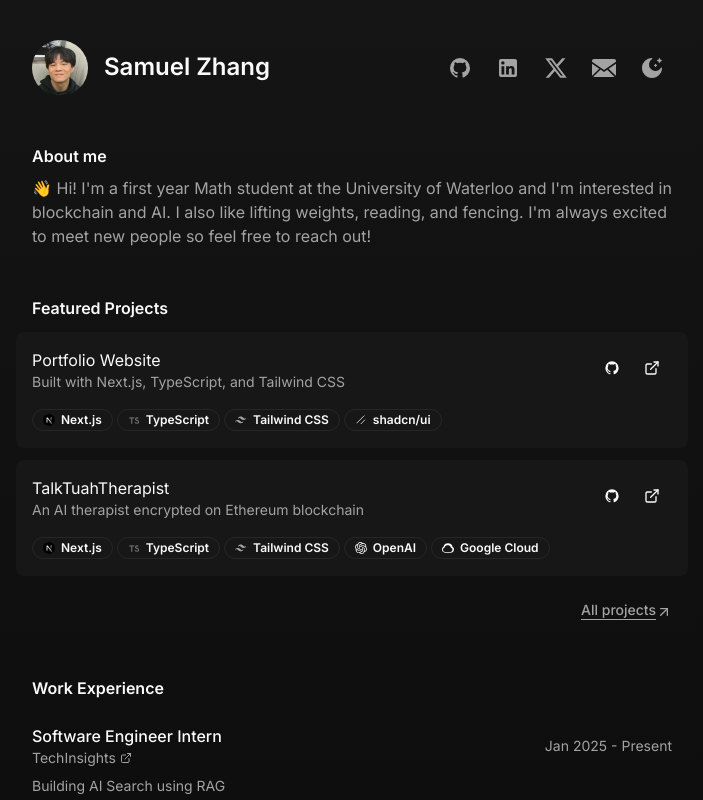
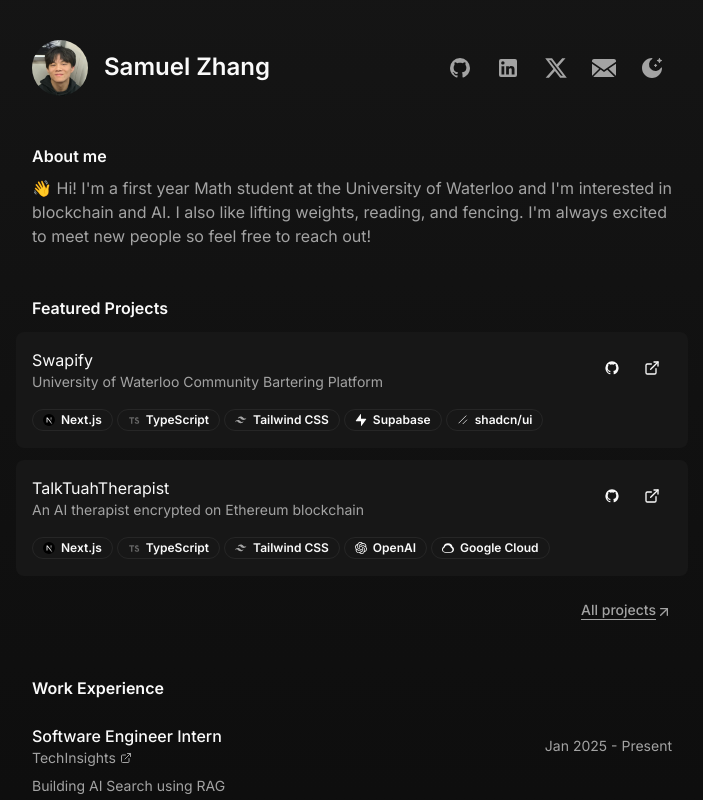
Before and after one commit to SamuelZ12/personal-website, a Next.js app: page / in a window 1280 px wide. Shown: the top 800 px of the page, without its empty margins (288-991 px from the left). Built offline with nearby package versions, Linux system fonts and the light colour scheme.

Commit message:
Update projects

```diff
--- a/src/components/icons.tsx
+++ b/src/components/icons.tsx
@@ -224,6 +224,20 @@ export const Icons = {
                 fill='#003DFF'
                 fillRule='nonzero'
                 d='M256.001 0C116.099 0 2.048 112.803.027 252.232c-2.053 141.606 112.839 258.945 254.458 259.764 43.739.253 85.859-10.44 123.269-30.768 3.647-1.981 4.211-6.996 1.107-9.748l-23.955-21.236c-4.868-4.315-11.798-5.535-17.785-2.988-26.111 11.112-54.486 16.785-83.723 16.427-114.436-1.4-206.894-96.614-205.069-211.043C50.13 139.658 142.597 48.301 256.001 48.301l207.698.004v369.163l-117.84-104.702c-3.813-3.389-9.659-2.726-12.732 1.344-18.916 25.043-49.724 40.624-83.95 38.259-47.474-3.279-85.939-41.497-89.501-88.948-4.249-56.604 40.605-104.024 96.325-104.024 50.393 0 91.891 38.787 96.225 88.073.385 4.384 2.367 8.474 5.66 11.395l30.687 27.205c3.484 3.086 9.01 1.195 9.866-3.378 2.214-11.831 2.989-24.164 2.121-36.81-4.943-72.076-63.322-130.06-135.43-134.504-82.671-5.095-151.783 59.571-153.98 140.642-2.142 79 62.589 147.108 141.596 148.852 32.987.728 63.558-9.645 88.269-27.612l153.97 136.492c6.602 5.85 17.015 1.164 17.015-7.656V9.717c0-5.366-4.348-9.715-9.714-9.715L256.001 0z'
+            />
+        </svg>
+    ),
+    supabase: (props: LucideProps) => (
+        <svg
+            xmlns='http://www.w3.org/2000/svg'
+            width='24'
+            height='24'
+            viewBox='0 0 24 24'
+            {...props}
+        >
+            <path
+                fill='currentColor'
+                d='M21.362 9.354H12V.396a.396.396 0 0 0-.716-.233L2.203 12.424l-.401.562a1.04 1.04 0 0 0 .836 1.659H12v8.959a.396.396 0 0 0 .716.233l9.081-12.261l.401-.562a1.04 1.04 0 0 0-.836-1.659z'
             />
         </svg>
     ),
--- a/src/config.tsx
+++ b/src/config.tsx
@@ -79,17 +79,18 @@ export const CONFIG: Config = {
     descriptionRaw: `Hi! I'm a first year Math student at the University of Waterloo and I'm interested in blockchain and AI. I also like lifting weights, reading, and fencing. I'm always excited to meet new people so feel free to reach out!`,
     projects: [
         {
-            name: 'Portfolio Website',
-            description: 'Built with Next.js, TypeScript, and Tailwind CSS',
-            url: 'https://samuelzhang.com',
+            name: 'Swapify',
+            description: 'University of Waterloo Community Bartering Platform',
+            url: 'https://swapifyy.vercel.app',
             tags: [
                 { name: 'Next.js', icon: 'next' },
                 { name: 'TypeScript', icon: 'typescript' },
                 { name: 'Tailwind CSS', icon: 'tailwindcss' },
+                { name: 'Supabase', icon: 'supabase' },
                 { name: 'shadcn/ui', icon: 'shadcn' },
             ],
             featured: true,
-            github: 'https://github.com/SamuelZ12/personal-website'
+            github: 'https://github.com/SamuelZ12/swapify'
         },
         {
             name: 'TalkTuahTherapist',
```
